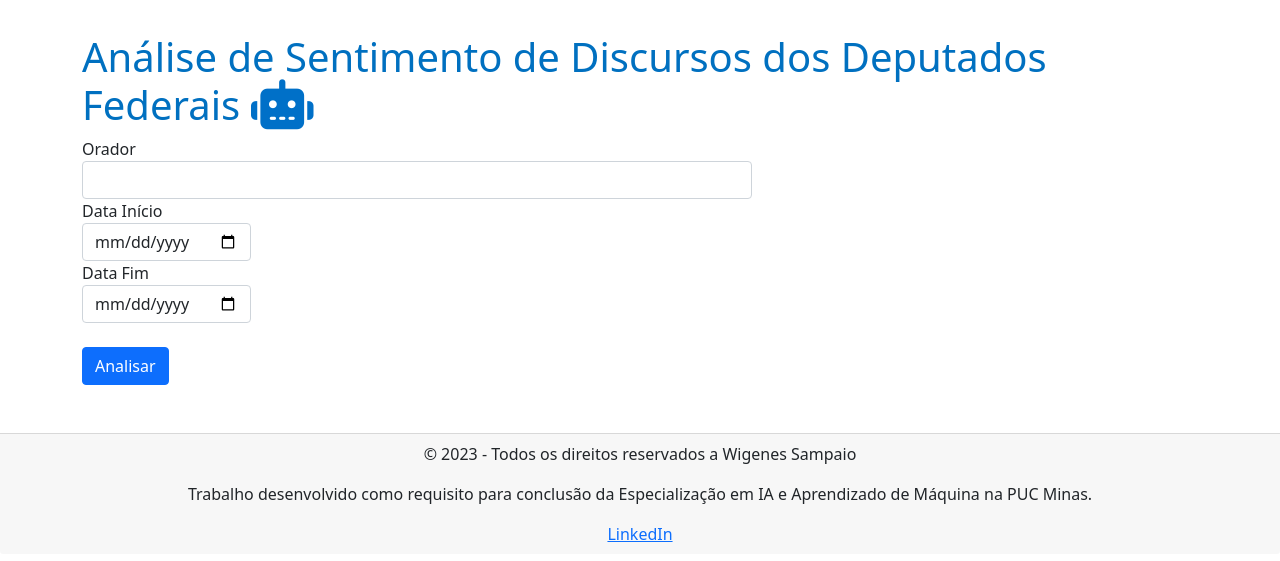
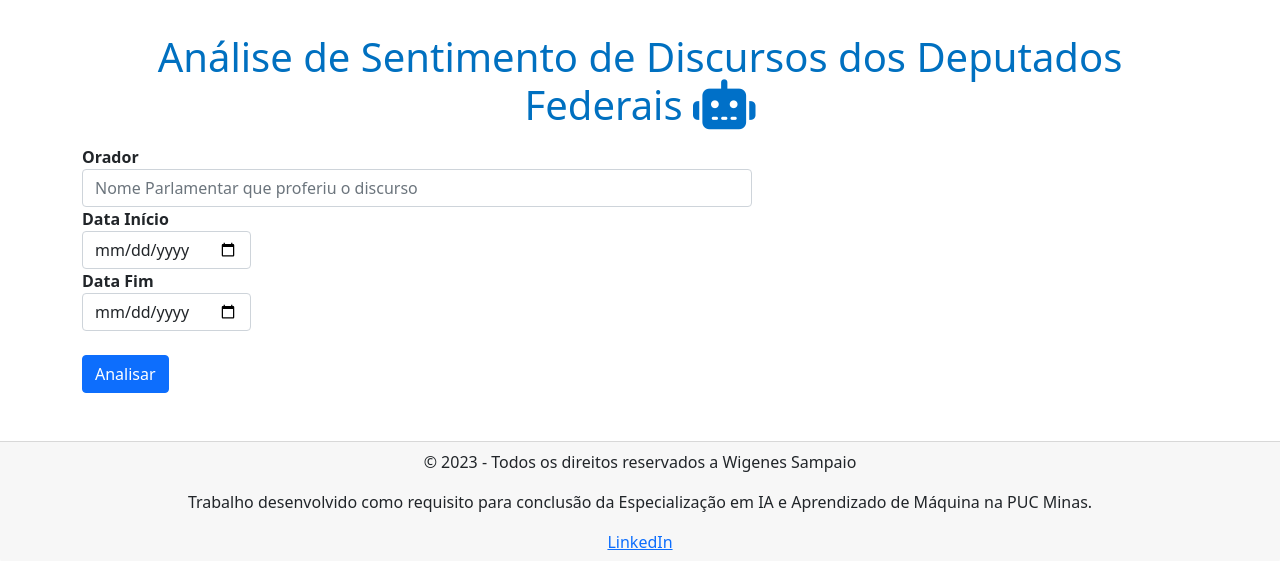
Before and after one commit to wigenesfs/pos-ia-ml-2021-puc-minas, a Flask app: page /svm in a window 1280 px wide. Shown: the top 561 px of the page. Run offline with Flask 3, Linux system fonts and the light colour scheme; parts of the project's set-up code (start-up, migrations or seed data) failed here and were passed over; some libraries are stand-ins or nearby versions.

Commit message:
Melhorias no projeto.

```diff
--- a/app.py
+++ b/app.py
@@ -71,7 +71,7 @@ def fn_get_sentimento_bert(discursos):
     return lista
 
 
-@app.route("/check")
+@app.route("/")
 def fn_health_check():
     return {"health": "ok"}, 200
 
--- a/templates/result_svm.html
+++ b/templates/result_svm.html
@@ -4,15 +4,15 @@
 <form method="POST" action="/svm/api">
     <fieldset>
         <div class="form-group">
-            <label for="Orador">Orador</label>
-            <input type="text" id="Orador" name="nome_orador" class="form-control" value="{{ nome_orador }}">
+            <label for="Orador"><strong>Orador</strong></label>
+            <input type="text" id="Orador" name="nome_orador" class="form-control" value="{{ nome_orador }}" placeholder="Nome Parlamentar que proferiu o discurso">
         </div>
         <div class="form-group">
-            <label for="data-inicio">Data Início</label>
+            <label for="data-inicio"><strong>Data Início</strong></label>
             <input type="date" id="data-inicio" name="data_inicio" class="form-control-date" value="{{ data_inicio }}">
         </div>
         <div class="form-group">
-            <label for="data-fim">Data Fim</label>
+            <label for="data-fim"><strong>Data Fim</strong></label>
             <input type="date" id="data-fim" name="data_fim" class="form-control-date" value="{{ data_fim }}">
         </div>
         <br>
--- a/templates/template.html
+++ b/templates/template.html
@@ -11,7 +11,7 @@
 </head>
 <body>
     <div class="container">
-        <div class="page-header justify-content-center">
+        <div class="page-header blockquote text-center justify-content-center">
             <h1>{{ titulo }}  <i class="fa-solid fa-robot fa-bounce fa-lg" style="color: #0070c8;"></i></h1>
         </div>
 
```
Also changed, not shown: README.md.
